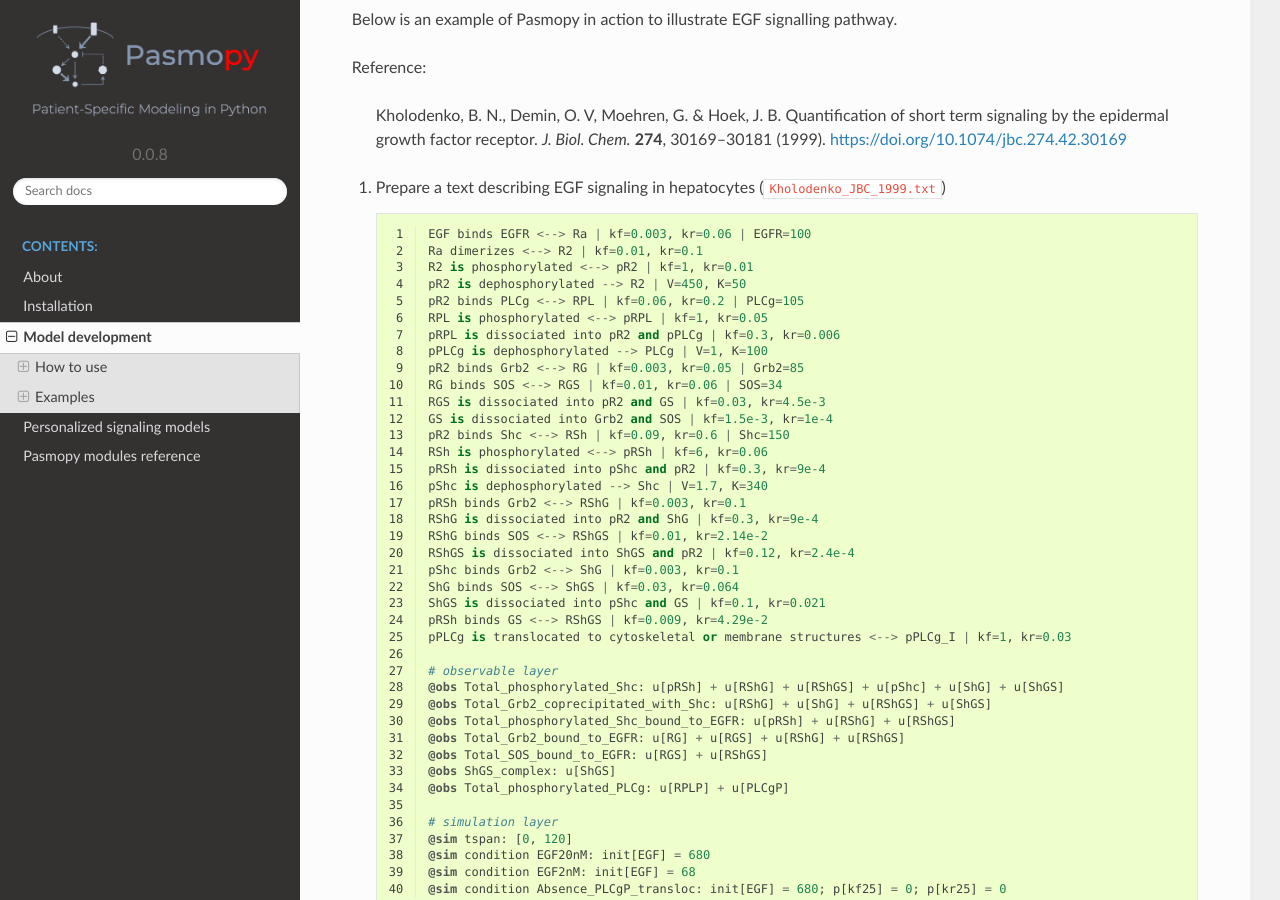
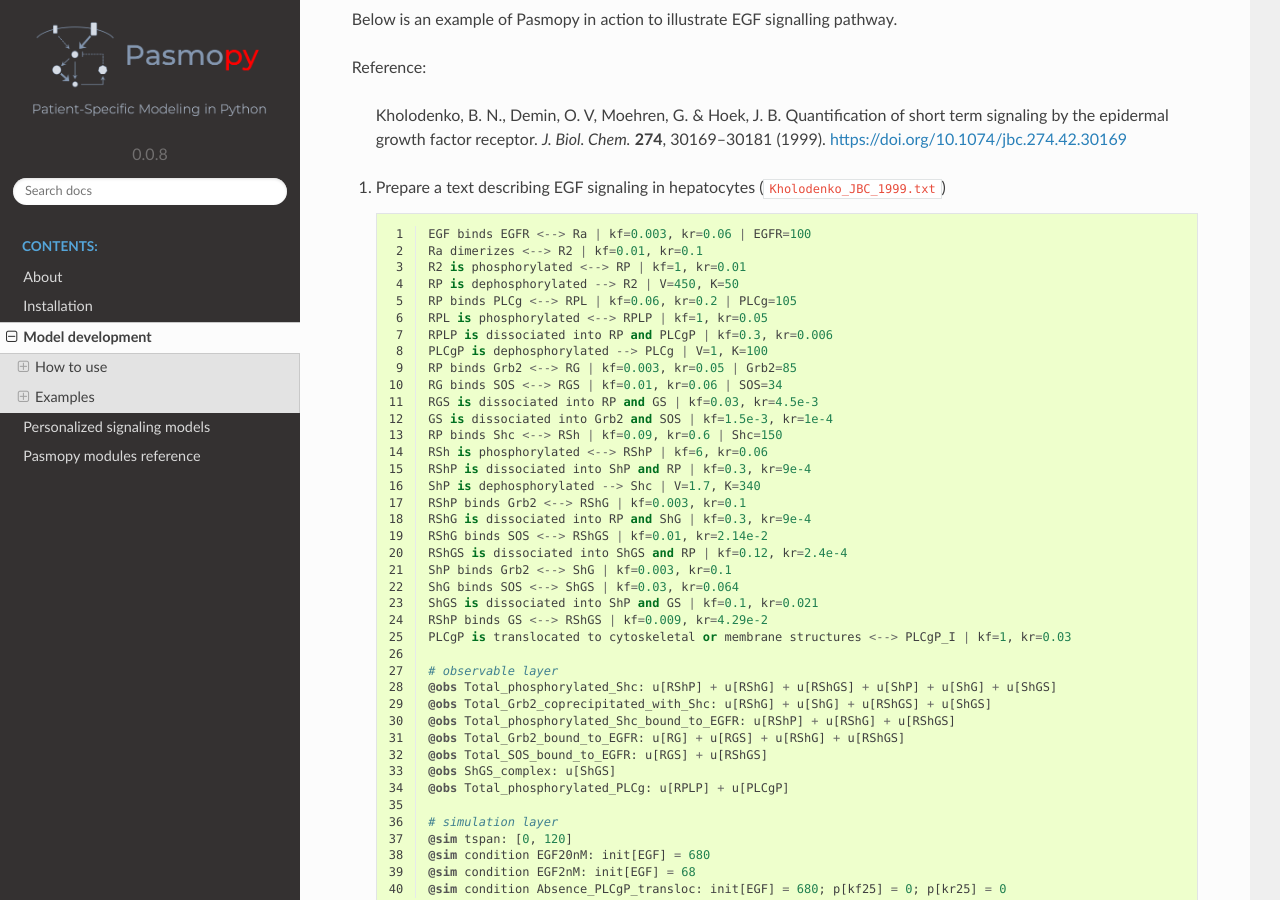
Before and after one commit to pasmopy/pasmopy, a Sphinx documentation site: the page built from docs/model_development.rst, in a window 1280 px wide and 900 px high, scrolled down 3524 px. Built offline with Sphinx 7.4.7 and the Read the Docs theme 2.0.0, drawn with Linux system fonts in a browser that asks for light colours.

Commit message:
Fix species names

```diff
--- a/docs/model_development.rst
+++ b/docs/model_development.rst
@@ -177,34 +177,34 @@ Reference:
 
       EGF binds EGFR <--> Ra | kf=0.003, kr=0.06 | EGFR=100
       Ra dimerizes <--> R2 | kf=0.01, kr=0.1
-      R2 is phosphorylated <--> pR2 | kf=1, kr=0.01
-      pR2 is dephosphorylated --> R2 | V=450, K=50
-      pR2 binds PLCg <--> RPL | kf=0.06, kr=0.2 | PLCg=105
-      RPL is phosphorylated <--> pRPL | kf=1, kr=0.05
-      pRPL is dissociated into pR2 and pPLCg | kf=0.3, kr=0.006
-      pPLCg is dephosphorylated --> PLCg | V=1, K=100
-      pR2 binds Grb2 <--> RG | kf=0.003, kr=0.05 | Grb2=85
+      R2 is phosphorylated <--> RP | kf=1, kr=0.01
+      RP is dephosphorylated --> R2 | V=450, K=50
+      RP binds PLCg <--> RPL | kf=0.06, kr=0.2 | PLCg=105
+      RPL is phosphorylated <--> RPLP | kf=1, kr=0.05
+      RPLP is dissociated into RP and PLCgP | kf=0.3, kr=0.006
+      PLCgP is dephosphorylated --> PLCg | V=1, K=100
+      RP binds Grb2 <--> RG | kf=0.003, kr=0.05 | Grb2=85
       RG binds SOS <--> RGS | kf=0.01, kr=0.06 | SOS=34
-      RGS is dissociated into pR2 and GS | kf=0.03, kr=4.5e-3
+      RGS is dissociated into RP and GS | kf=0.03, kr=4.5e-3
       GS is dissociated into Grb2 and SOS | kf=1.5e-3, kr=1e-4
-      pR2 binds Shc <--> RSh | kf=0.09, kr=0.6 | Shc=150
-      RSh is phosphorylated <--> pRSh | kf=6, kr=0.06
-      pRSh is dissociated into pShc and pR2 | kf=0.3, kr=9e-4
-      pShc is dephosphorylated --> Shc | V=1.7, K=340
-      pRSh binds Grb2 <--> RShG | kf=0.003, kr=0.1
-      RShG is dissociated into pR2 and ShG | kf=0.3, kr=9e-4
+      RP binds Shc <--> RSh | kf=0.09, kr=0.6 | Shc=150
+      RSh is phosphorylated <--> RShP | kf=6, kr=0.06
+      RShP is dissociated into ShP and RP | kf=0.3, kr=9e-4
+      ShP is dephosphorylated --> Shc | V=1.7, K=340
+      RShP binds Grb2 <--> RShG | kf=0.003, kr=0.1
+      RShG is dissociated into RP and ShG | kf=0.3, kr=9e-4
       RShG binds SOS <--> RShGS | kf=0.01, kr=2.14e-2
-      RShGS is dissociated into ShGS and pR2 | kf=0.12, kr=2.4e-4
-      pShc binds Grb2 <--> ShG | kf=0.003, kr=0.1
+      RShGS is dissociated into ShGS and RP | kf=0.12, kr=2.4e-4
+      ShP binds Grb2 <--> ShG | kf=0.003, kr=0.1
       ShG binds SOS <--> ShGS | kf=0.03, kr=0.064
-      ShGS is dissociated into pShc and GS | kf=0.1, kr=0.021
-      pRSh binds GS <--> RShGS | kf=0.009, kr=4.29e-2
-      pPLCg is translocated to cytoskeletal or membrane structures <--> pPLCg_I | kf=1, kr=0.03
+      ShGS is dissociated into ShP and GS | kf=0.1, kr=0.021
+      RShP binds GS <--> RShGS | kf=0.009, kr=4.29e-2
+      PLCgP is translocated to cytoskeletal or membrane structures <--> PLCgP_I | kf=1, kr=0.03
 
       # observable layer
-      @obs Total_phosphorylated_Shc: u[pRSh] + u[RShG] + u[RShGS] + u[pShc] + u[ShG] + u[ShGS]
+      @obs Total_phosphorylated_Shc: u[RShP] + u[RShG] + u[RShGS] + u[ShP] + u[ShG] + u[ShGS]
       @obs Total_Grb2_coprecipitated_with_Shc: u[RShG] + u[ShG] + u[RShGS] + u[ShGS]
-      @obs Total_phosphorylated_Shc_bound_to_EGFR: u[pRSh] + u[RShG] + u[RShGS]
+      @obs Total_phosphorylated_Shc_bound_to_EGFR: u[RShP] + u[RShG] + u[RShGS]
       @obs Total_Grb2_bound_to_EGFR: u[RG] + u[RGS] + u[RShG] + u[RShGS]
       @obs Total_SOS_bound_to_EGFR: u[RGS] + u[RShGS]
       @obs ShGS_complex: u[ShGS]
```
Also changed, not shown: 1 other file.
